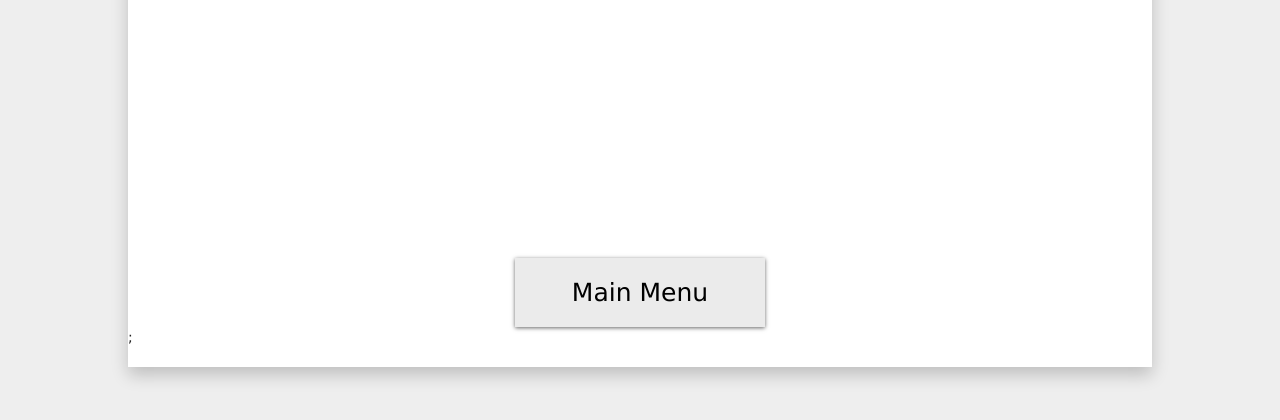
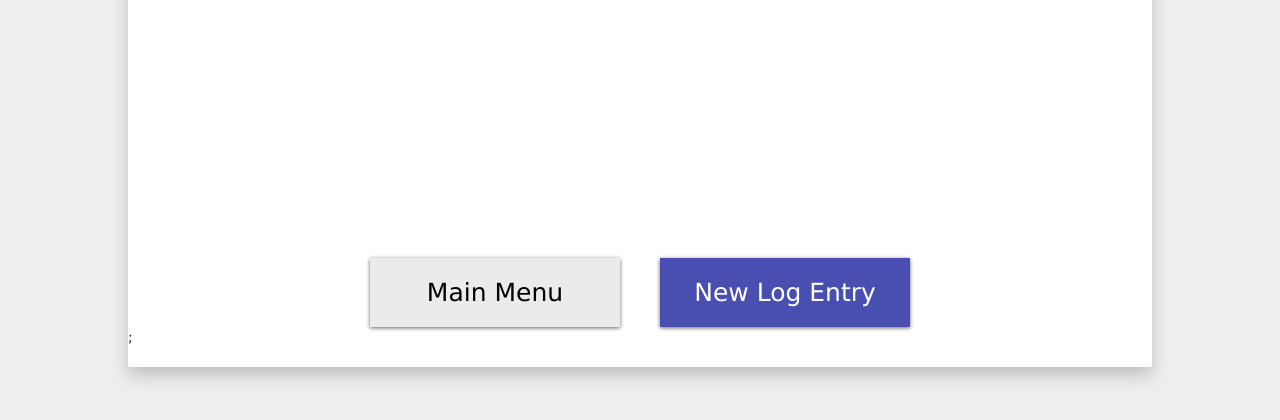
Before and after one commit to toastedcode/PPTPTools, a PHP site: page /partWasherLog/partWasherLog.php in a window 1280 px wide. Shown: the part 356-776 px from the top of the page. Run offline with PHP 8.4, Linux system fonts and the light colour scheme; the visitor is signed in with stand-in values (Sample User, id 1); data comes from the database, SQL or seed files in the repository.

Commit message:
New Log Entry button.

```diff
--- a/partWasherLog/viewPartWasherLogPage.php
+++ b/partWasherLog/viewPartWasherLogPage.php
@@ -103,6 +103,7 @@ HEREDOC;
 
       $navBar->start();
       $navBar->mainMenuButton();
+      $navBar->highlightNavButton("New Log Entry", "onNewLogEntry()", true);
       $navBar->end();
 
       return ($navBar->getHtml());
```
